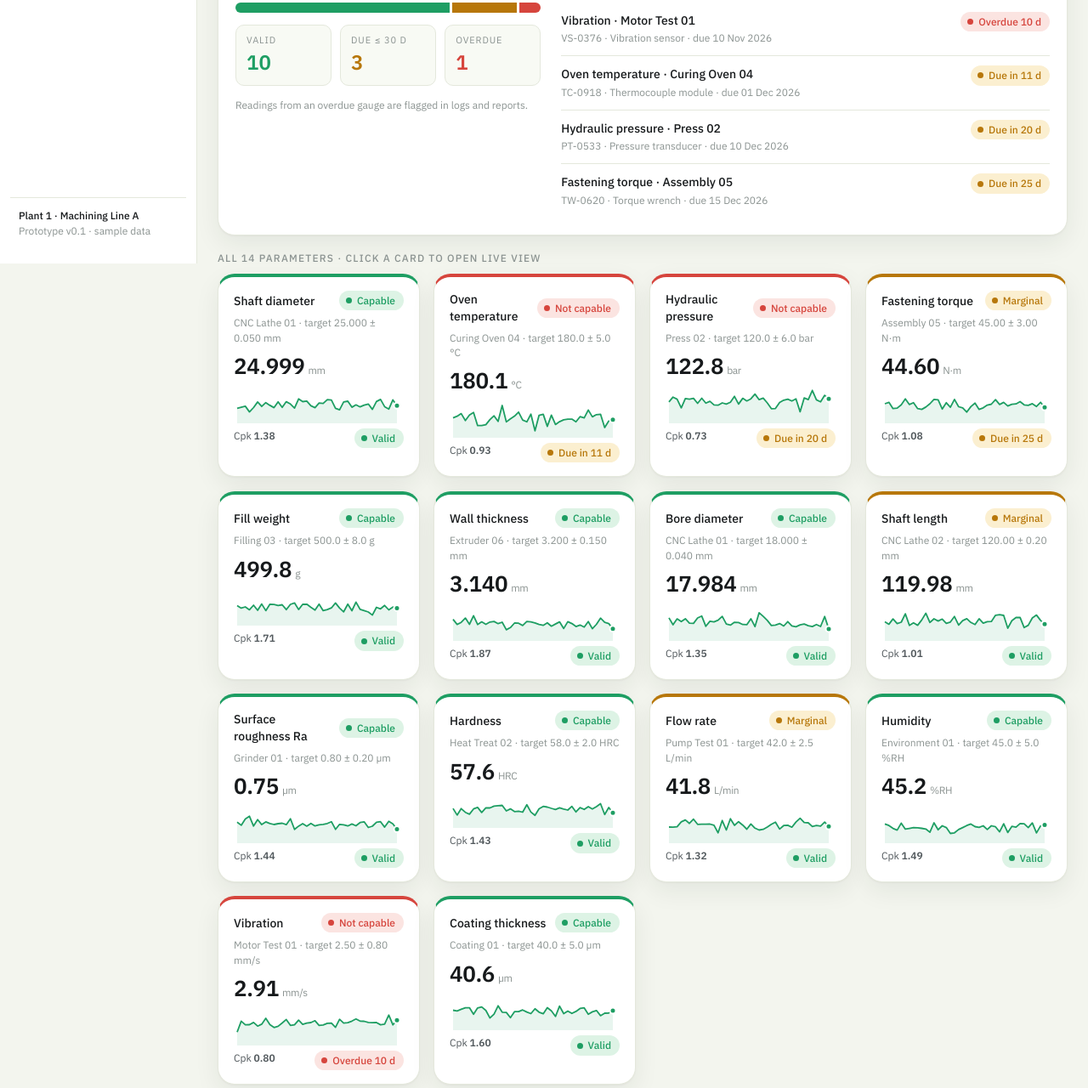
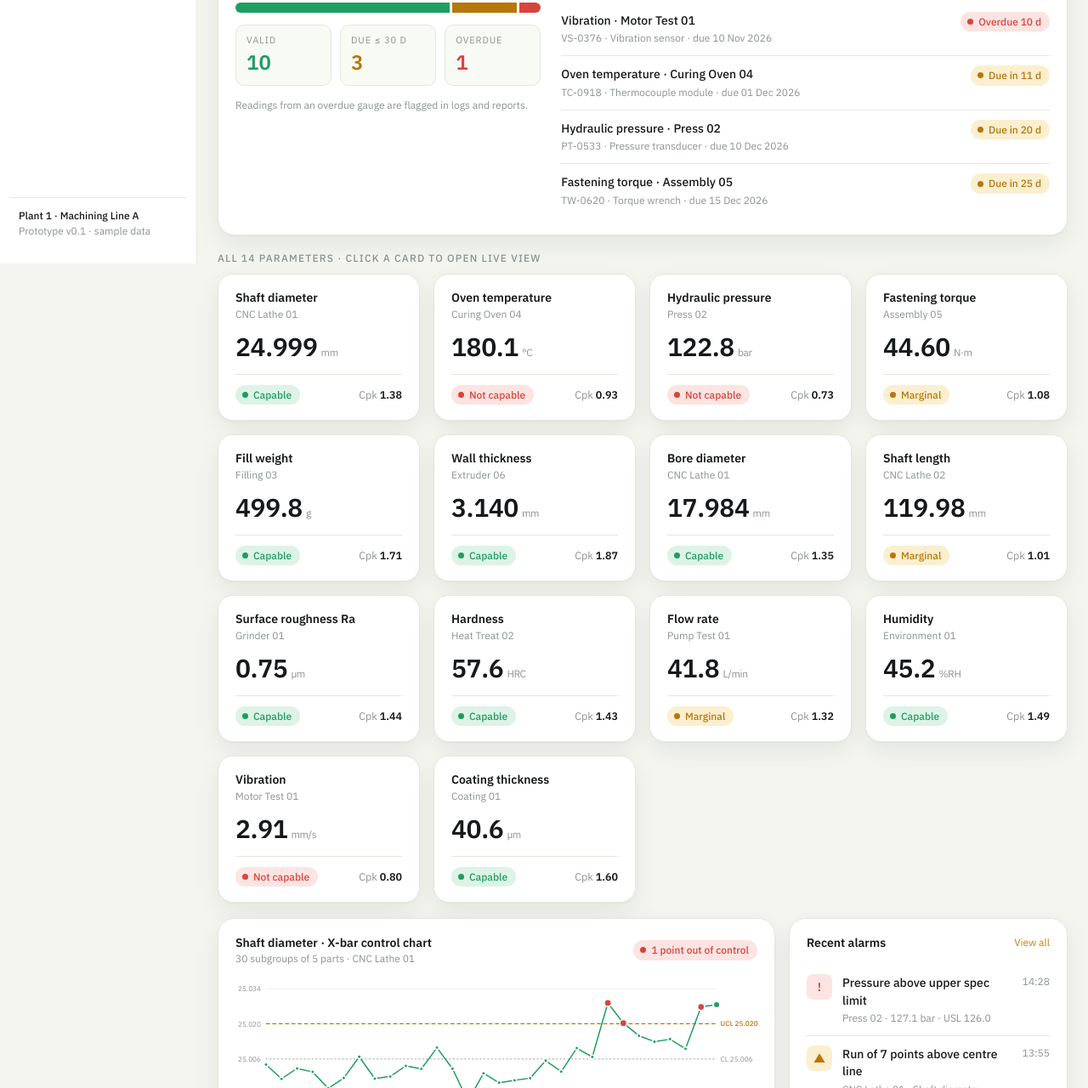
Before and after one commit to Beforth/spc-prototype, a plain HTML site: page index.html in a window 1280 px wide. Shown: the part 490-1770 px from the top of the page at 85% size. Drawn offline with Linux system fonts and the light colour scheme.

Commit message:
Simplify dashboard parameter cards

```diff
--- a/index.html
+++ b/index.html
@@ -292,8 +292,12 @@ body{}
 .hero .hs{display:flex;gap:32px;flex-wrap:wrap}
 .hero .hs b{display:block;font-size:28px;font-weight:600;letter-spacing:-.6px}
 .hero .hs span{font-size:12px;color:var(--muted)}
-.pcard{border-radius:20px;padding:16px 18px;border-top:4px solid var(--line)}
-.pcard.s-good{border-top-color:var(--good)}.pcard.s-warn{border-top-color:var(--warn)}.pcard.s-bad{border-top-color:var(--bad)}
+.pcard{border-radius:18px;padding:18px 20px;gap:2px}
+.pcard .nm{font-size:14px;font-weight:600;line-height:1.3}
+.pcard .st{font-size:12px;color:var(--muted);margin-bottom:10px}
+.pcard .val{font-size:30px;font-weight:600;line-height:1.1;margin-bottom:14px}
+.pcard .meta{align-items:center;padding-top:12px;border-top:1px solid var(--line);margin-top:auto}
+.pcard .cpk{font-size:12.5px;color:var(--muted)}.pcard .cpk b{color:var(--ink);font-weight:600}
 .chart .ln{stroke:var(--chart)}.chart .ar{fill:var(--chart)}.chart .pt{fill:var(--chart)}.chart .hdot{stroke:var(--chart)}.chart .bar{fill:var(--chart)}
 .legend .a{border-color:var(--chart)}
 .spark path{stroke:var(--chart)}.spark .sa{fill:var(--chart)}.spark circle{fill:var(--chart)}
@@ -635,11 +639,10 @@ function vDash(){
   <section><h3 class="sec" style="margin-bottom:10px">All ${PARAMS.length} parameters · click a card to open live view</h3>
   <div class="g g5">${PARAMS.map(p=>{const [c,t]=stat(p.cpk);return `
     <a href="#live" class="card pcard s-${c.slice(2)}" data-p="${p.id}">
-      <div class="row"><span class="nm">${p.name}</span>${pill(c,t)}</div>
-      <div class="st">${p.st} · target ${f(p.nom,p.d)} ± ${f(p.tol,p.d)} ${p.unit}</div>
+      <div class="nm">${p.name}</div>
+      <div class="st">${p.st}</div>
       <div class="val num">${f(p.cur,p.d)}<small>${p.unit}</small></div>
-      ${spark(p.hist,p.lsl,p.usl)}
-      <div class="meta"><span>Cpk <b class="num">${f(p.cpk,2)}</b></span>${calPill(p)}</div>
+      <div class="meta">${pill(c,t)}<span class="cpk">Cpk <b class="num">${f(p.cpk,2)}</b></span></div>
     </a>`}).join('')}</div></section>
   <div class="split">
     <div class="card"><header><div><h2>Shaft diameter · X-bar control chart</h2><div class="hint">30 subgroups of 5 parts · CNC Lathe 01</div></div>${pill('p-bad','1 point out of control')}</header>
```
